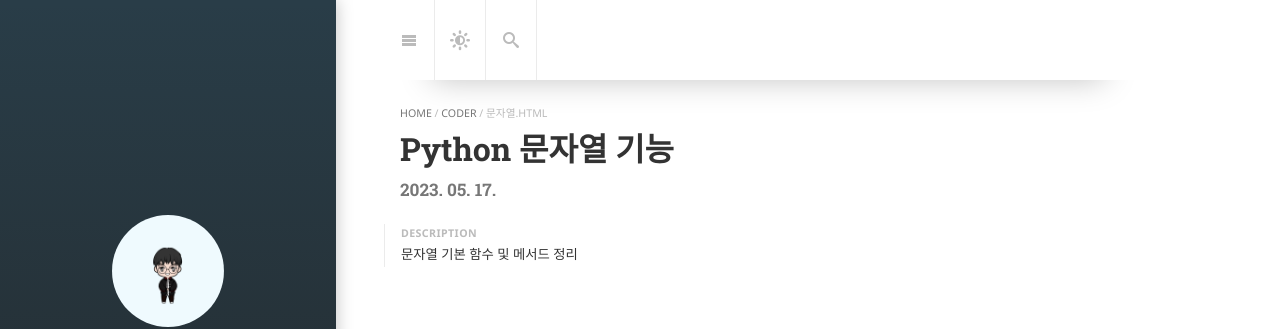
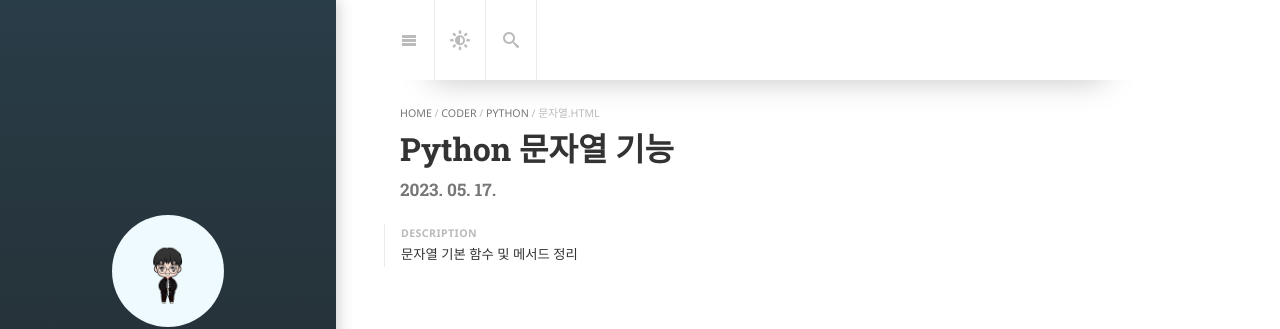
Before and after one commit to ocial/ocial.github.io, a Jekyll site: the page built from _posts/coder/python/2023-05-17-문자열.md, in a window 1280 px wide and 900 px high. Shown: the top 329 px of the window. Built offline with Jekyll 4.4.1, drawn with Linux system fonts in a browser that asks for light colours; cached includes are drawn as plain includes; nearby versions of some CDN libraries; some web fonts are replaced; library files that are not in the unit come from our copies; comment, search, counter and statistics services are not loaded.

Commit message:
20230517

```diff
--- a/_posts/coder/python/2023-05-17-문자열.md
+++ b/_posts/coder/python/2023-05-17-문자열.md
@@ -1,7 +1,9 @@
 ---
 layout: post
 title: Python 문자열 기능
-categories: coder
+categories:
+    - coder
+    - python
 tags:       python
 description: >
   문자열 기본 함수 및 메서드 정리
```
